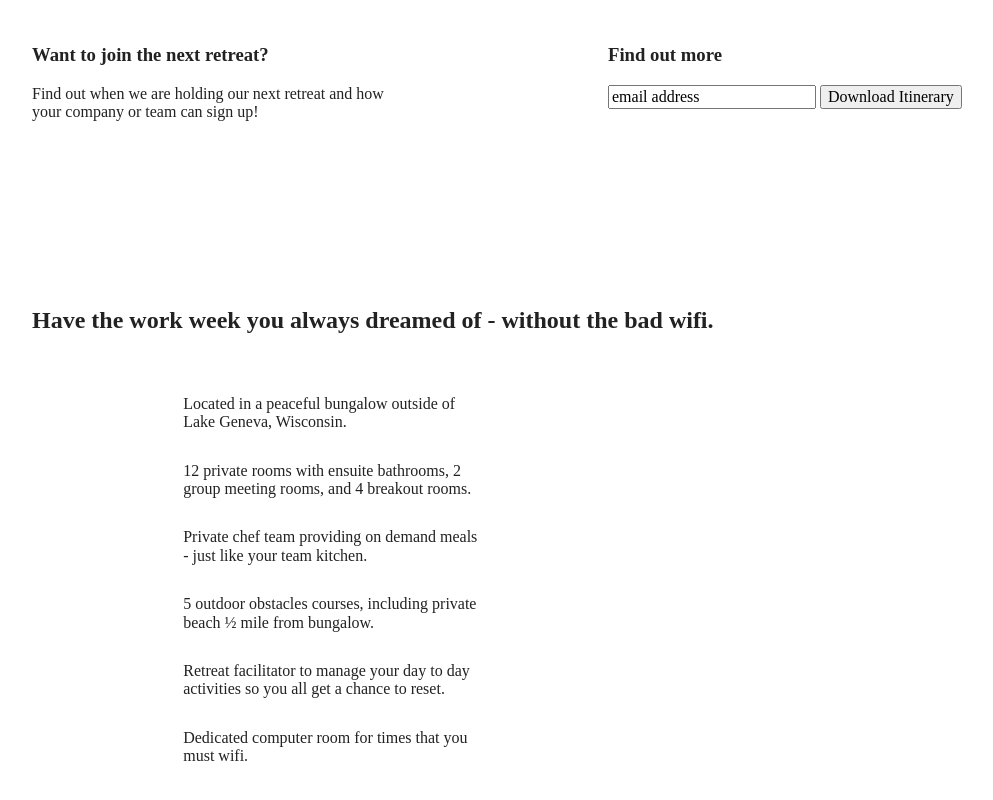
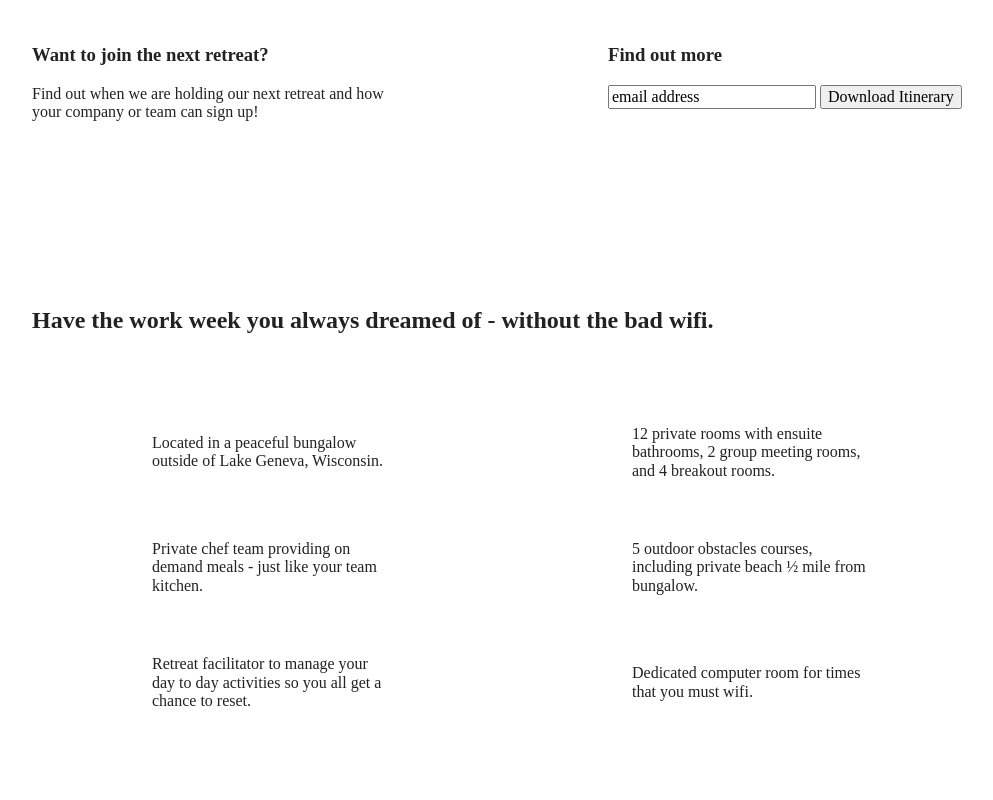
Before and after one commit to oliverijoe/unplugged-retreat-project, a website built with Parcel: page index.html in a window 1280 px wide. Shown: the part 478-1278 px from the top of the page, without its empty margins (128-1121 px from the left). Built offline with nearby package versions, Linux system fonts and the light colour scheme.

Commit message:
Fixed the features section

```diff
--- a/css/main.css
+++ b/css/main.css
@@ -211,7 +211,7 @@ textarea {
     margin: 30px 0;
   }
 
-   .features .feature-items {
+   .features .features-items {
     display: flex;
     justify-content: center;
     align-items: center;
```
